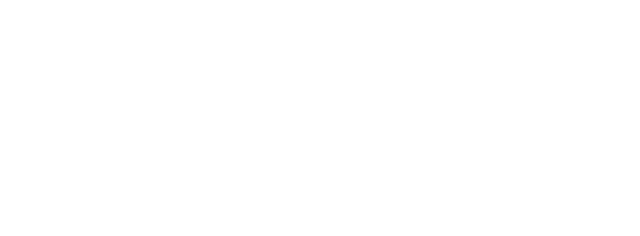
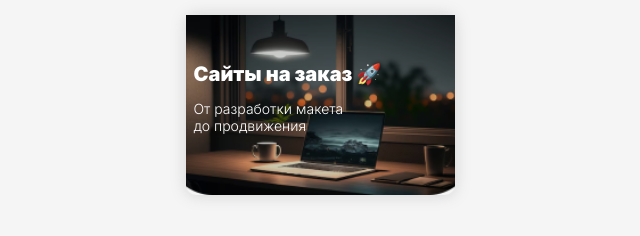
Before and after one commit to SmartProger/Taplink, a plain HTML site: page index.html in a window 1280 px wide. Shown: the whole page, without its empty margins (320-960 px from the left). Drawn offline with Linux system fonts and the light colour scheme.

Commit message:
add: header styles

```diff
--- a/css/style.css
+++ b/css/style.css
@@ -1,3 +1,35 @@
 * {
   box-sizing: border-box;
 }
+
+body {
+  background-color: #f5f5f5;
+  padding: 15px;
+  font-family: "Inter", sans-serif;
+}
+
+.page-wrapper {
+  max-width: 269px;
+  margin: auto; /*div по центру*/
+  box-shadow: 0px 0px 15px rgba(128, 127, 127, 0.3);
+  border-radius: 10px;
+  background: #f5f5f5;
+}
+
+.header {
+  color: white;
+  padding: 47px 8px;
+  background: url("../img/header.png") no-repeat center / cover;
+}
+
+.hello {
+  font-size: 20px;
+  font-weight: 900;
+  line-height: 24px;
+}
+
+.hello-text {
+  font-size: 14px;
+  font-weight: 300;
+  line-height: 17px;
+}
--- a/index.html
+++ b/index.html
@@ -3,11 +3,22 @@
   <head>
     <meta charset="UTF-8" />
     <meta name="viewport" content="width=device-width, initial-scale=1.0" />
+    <link rel="preconnect" href="https://fonts.googleapis.com" />
+    <link rel="preconnect" href="https://fonts.gstatic.com" crossorigin />
+    <link
+      href="https://fonts.googleapis.com/css2?family=Inter:ital,opsz,wght@0,14..32,100..900;1,14..32,100..900&display=swap"
+      rel="stylesheet" />
     <link rel="stylesheet" href="css/normalize.css" />
     <link rel="stylesheet" href="css/style.css" />
     <title>Taplink</title>
   </head>
   <body>
+    <div class="page-wrapper">
+      <header class="header">
+        <span class="hello">Сайты на заказ 🚀</span>
+        <p class="hello-text">От разработки макета<br />до продвижения</p>
+      </header>
+    </div>
     <script src="js/main.js"></script>
   </body>
 </html>
```
Also changed, not shown: img/header.png (added).
